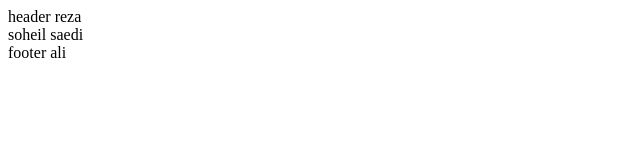
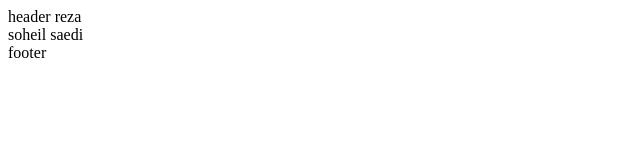
Before and after one commit to Soheil1400/fack-1, a plain HTML site: page index.html in a window 1280 px wide. Shown: the full height of the page, 0-640 px from the left. Drawn offline with Linux system fonts and the light colour scheme.

Commit message:
Revert "ali commit"
This reverts commit e89ee6fe65f1b155a82fa1d6274af6f8717dfacf.

```diff
--- a/index.html
+++ b/index.html
@@ -12,7 +12,7 @@
         soheil saedi
     </div>
     <footer>
-        footer ali
+        footer
     </footer>
 </body>
 </html>
```
